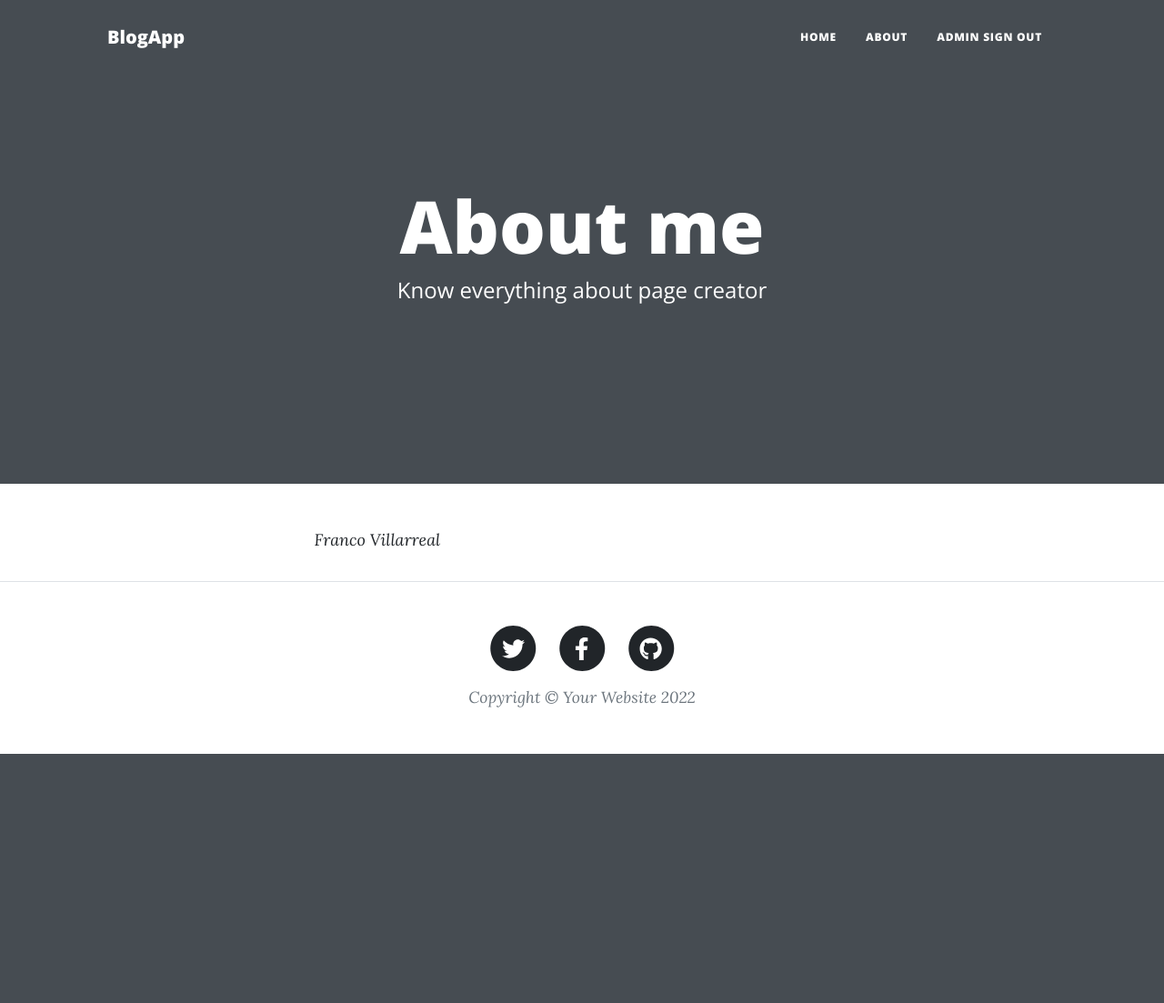
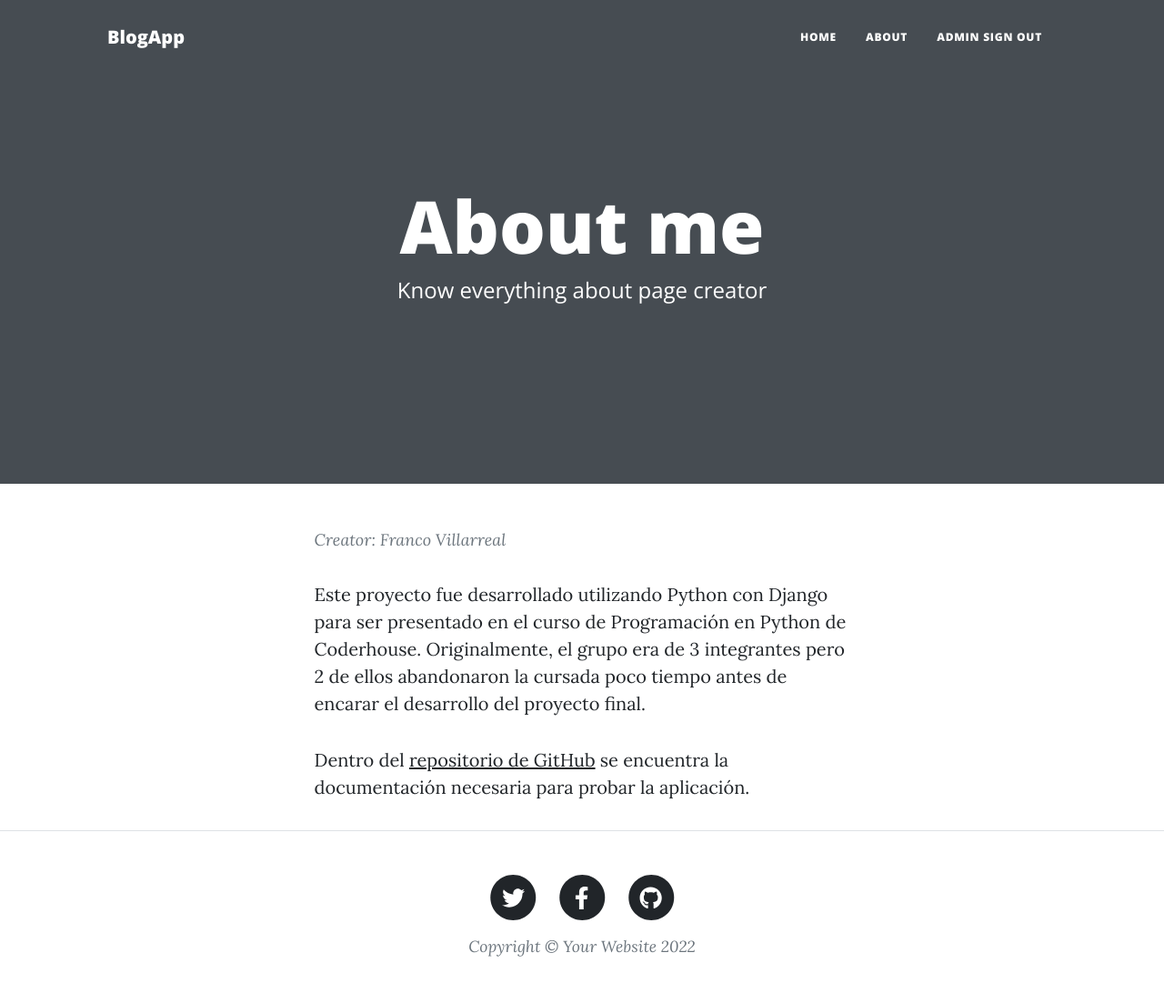
Before and after one commit to franco-villarreal/blog-django, a Django app: page /BlogApp/about/ in a window 1280 px wide. Shown: the whole page at 91% size. Before the commit the page ends 829 px from the top, so only its background shows below. Run offline with Django 4.2, Linux system fonts and the light colour scheme; a user stored in the database is signed in; some libraries are stand-ins or nearby versions.

Commit message:
Complete /about information

```diff
--- a/BlogApp/templates/BlogApp/about.html
+++ b/BlogApp/templates/BlogApp/about.html
@@ -26,7 +26,13 @@ About
         <div class="col-md-10 col-lg-8 col-xl-7">
             <div class="post-preview">
                 <p class="post-meta">
-                    <a href="#!">Franco Villarreal</a>
+                    Creator: Franco Villarreal
+                </p>
+                <p>
+                    Este proyecto fue desarrollado utilizando Python con Django para ser presentado en el curso de Programación en Python de Coderhouse. Originalmente, el grupo era de 3 integrantes pero 2 de ellos abandonaron la cursada poco tiempo antes de encarar el desarrollo del proyecto final.
+                </p>
+                <p>
+                    Dentro del <a href='https://github.com/franconicolasvillarreal/blog-django'>repositorio de GitHub</a> se encuentra la documentación necesaria para probar la aplicación.
                 </p>
             </div>
         </div>
```
